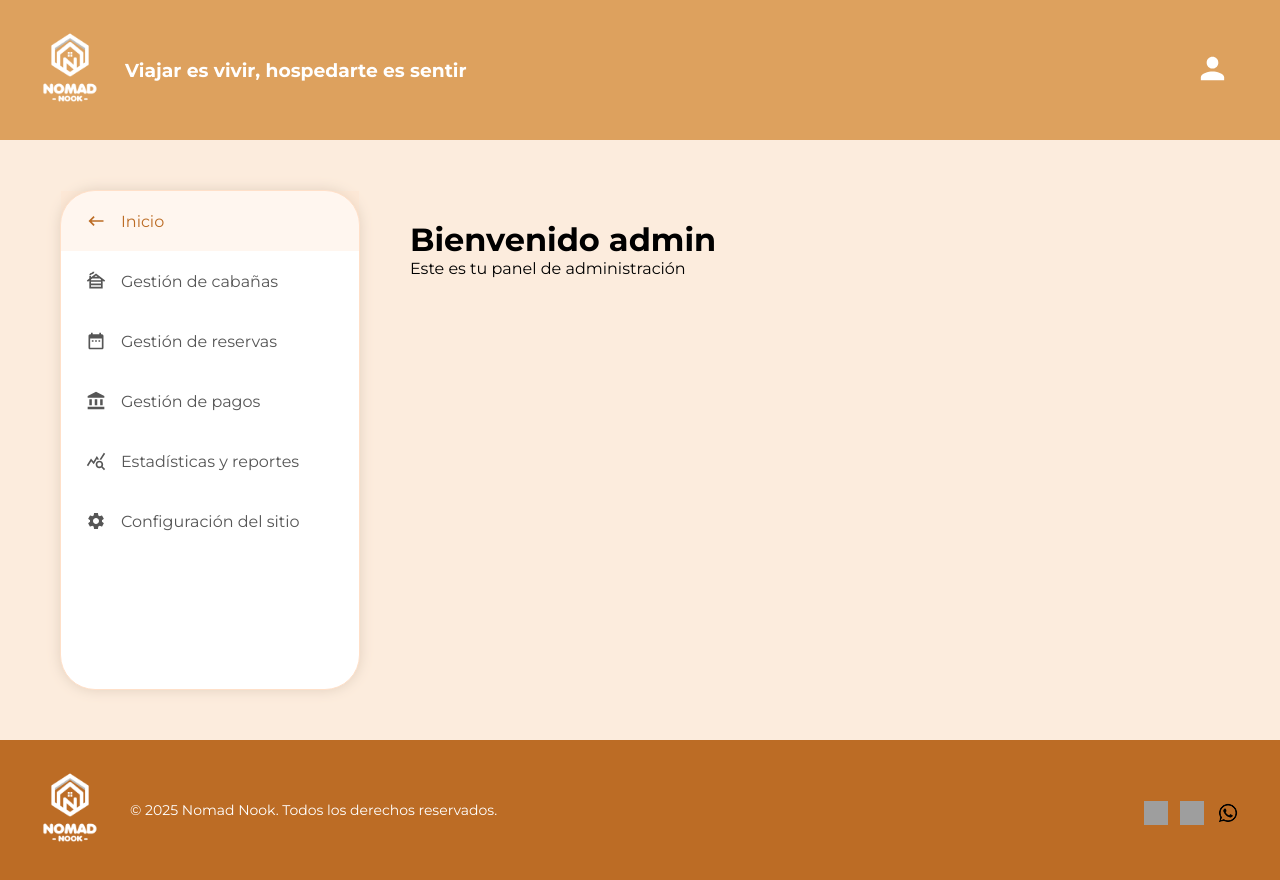
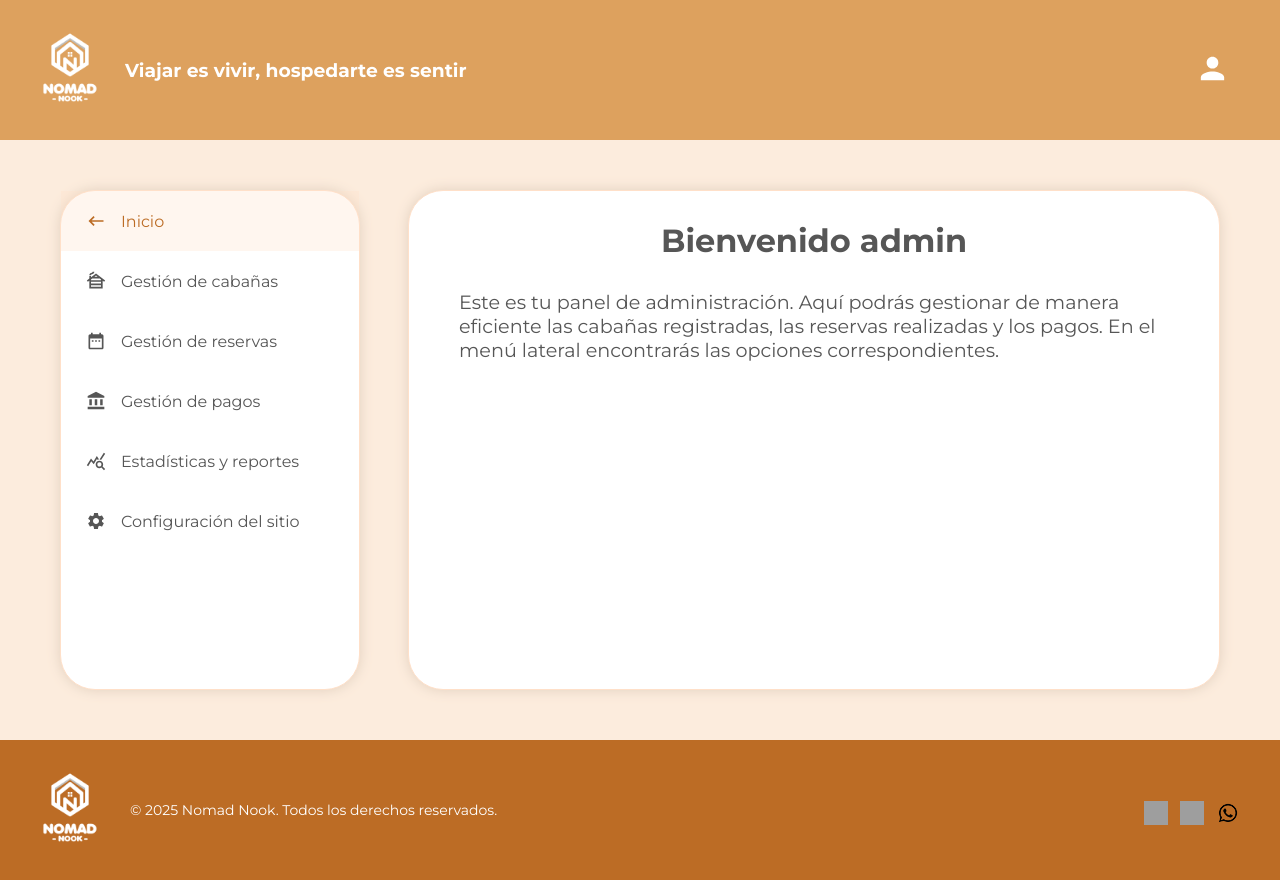
Before and after one commit to SleepySunset/NomadNook, a React (Vite) app: page /admin in a window 1280 px wide. Built offline with nearby package versions, Linux system fonts and the light colour scheme; grey boxes are pictures that could not be loaded.

Commit message:
Agregando estilos al panel de administración

```diff
--- a/src/pages/Admin/AdminPanel/AdminPanel.module.css
+++ b/src/pages/Admin/AdminPanel/AdminPanel.module.css
@@ -1,12 +1,30 @@
 .main {
   display: flex;
+  justify-content: space-between;
   margin-top: var(--headerHeight);
   padding: 50px 60px;
   background-color: var(--color6);
 }
 .container {
+  width: 70%;
   padding: 30px 50px;
+  background-color: #FFF;
+  border-radius: 35px;
+  border: 1px solid rgb(255, 224, 201);
+  box-shadow: 0px 0px 13px 0px rgb(226, 208, 191);
+  min-height: 500px;
 }
+.title{
+  text-align: center;
+  color: #565656;
+  margin-bottom: 30px;
+}
+
+.text{
+  font-size: 1.2rem;
+  color: #565656;
+}
+
 .mobileWarning {
   display: none;
   text-align: center;
--- a/src/pages/Admin/AdminPanel/index.jsx
+++ b/src/pages/Admin/AdminPanel/index.jsx
@@ -7,8 +7,11 @@ const AdminPanel = () => {
       <main className={styles.main}>
         <AdminNav activeOpt="home" />
         <div className={styles.container}>
-          <h1>Bienvenido admin</h1>
-          <p>Este es tu panel de administración</p>
+          <h1 className={styles.title}>Bienvenido admin</h1>
+          <p className={styles.text}>Este es tu panel de administración. Aquí podrás gestionar de manera
+            eficiente las cabañas registradas, las reservas realizadas y los pagos. En el menú lateral encontrarás
+            las opciones correspondientes.
+          </p>
         </div>
       </main>
       <div className={styles.mobileWarning}>
```
